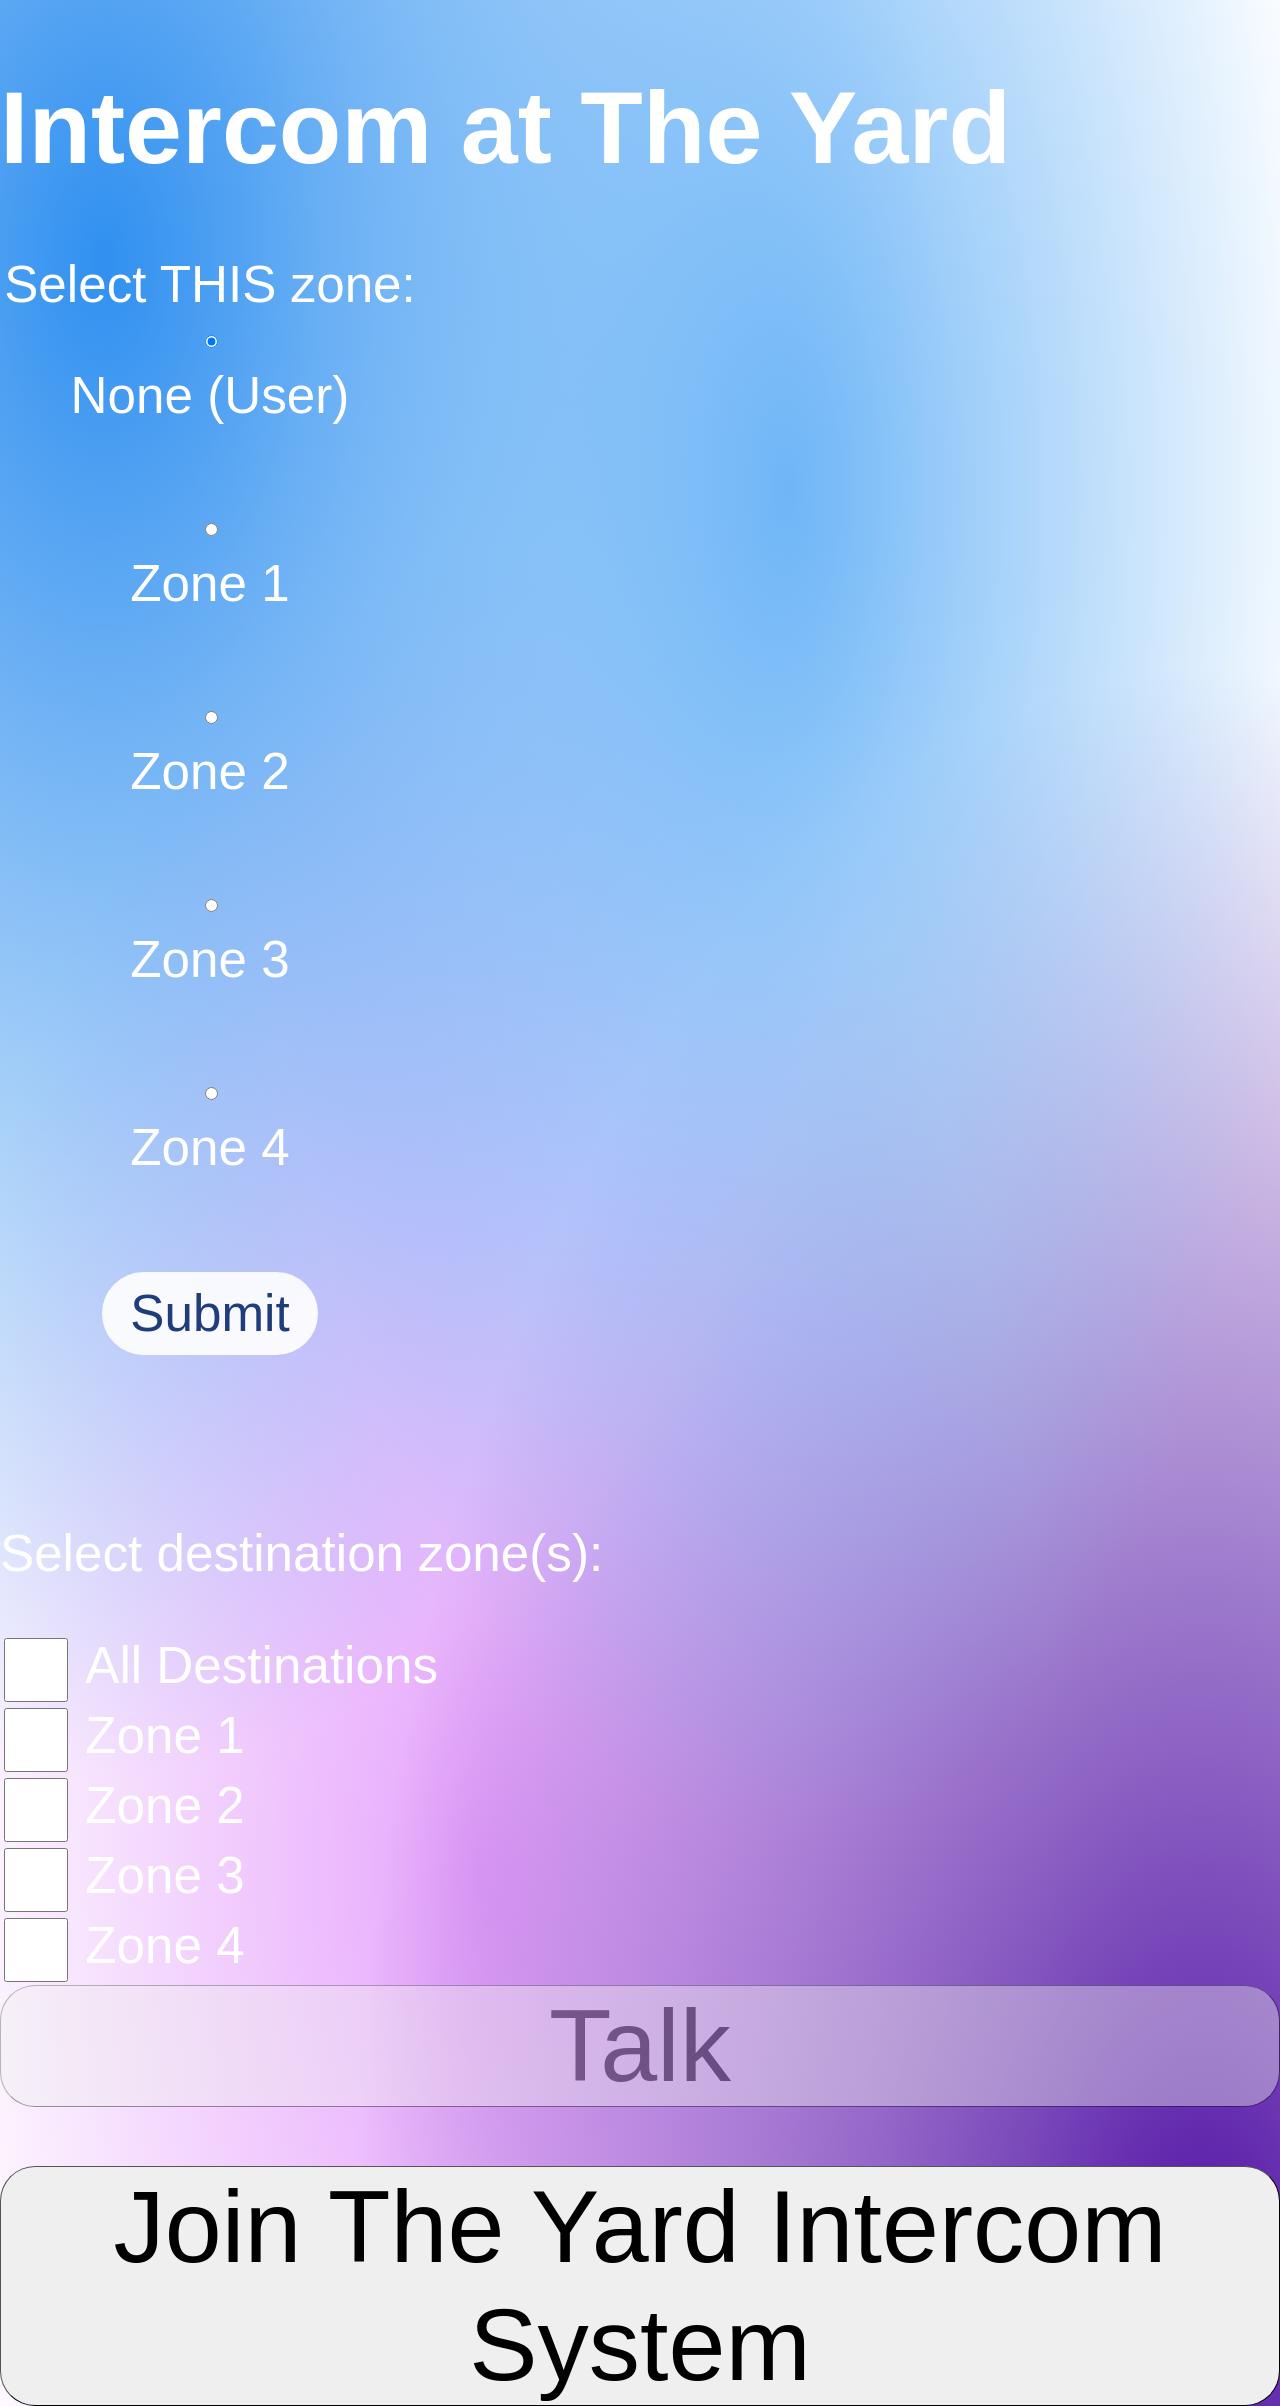
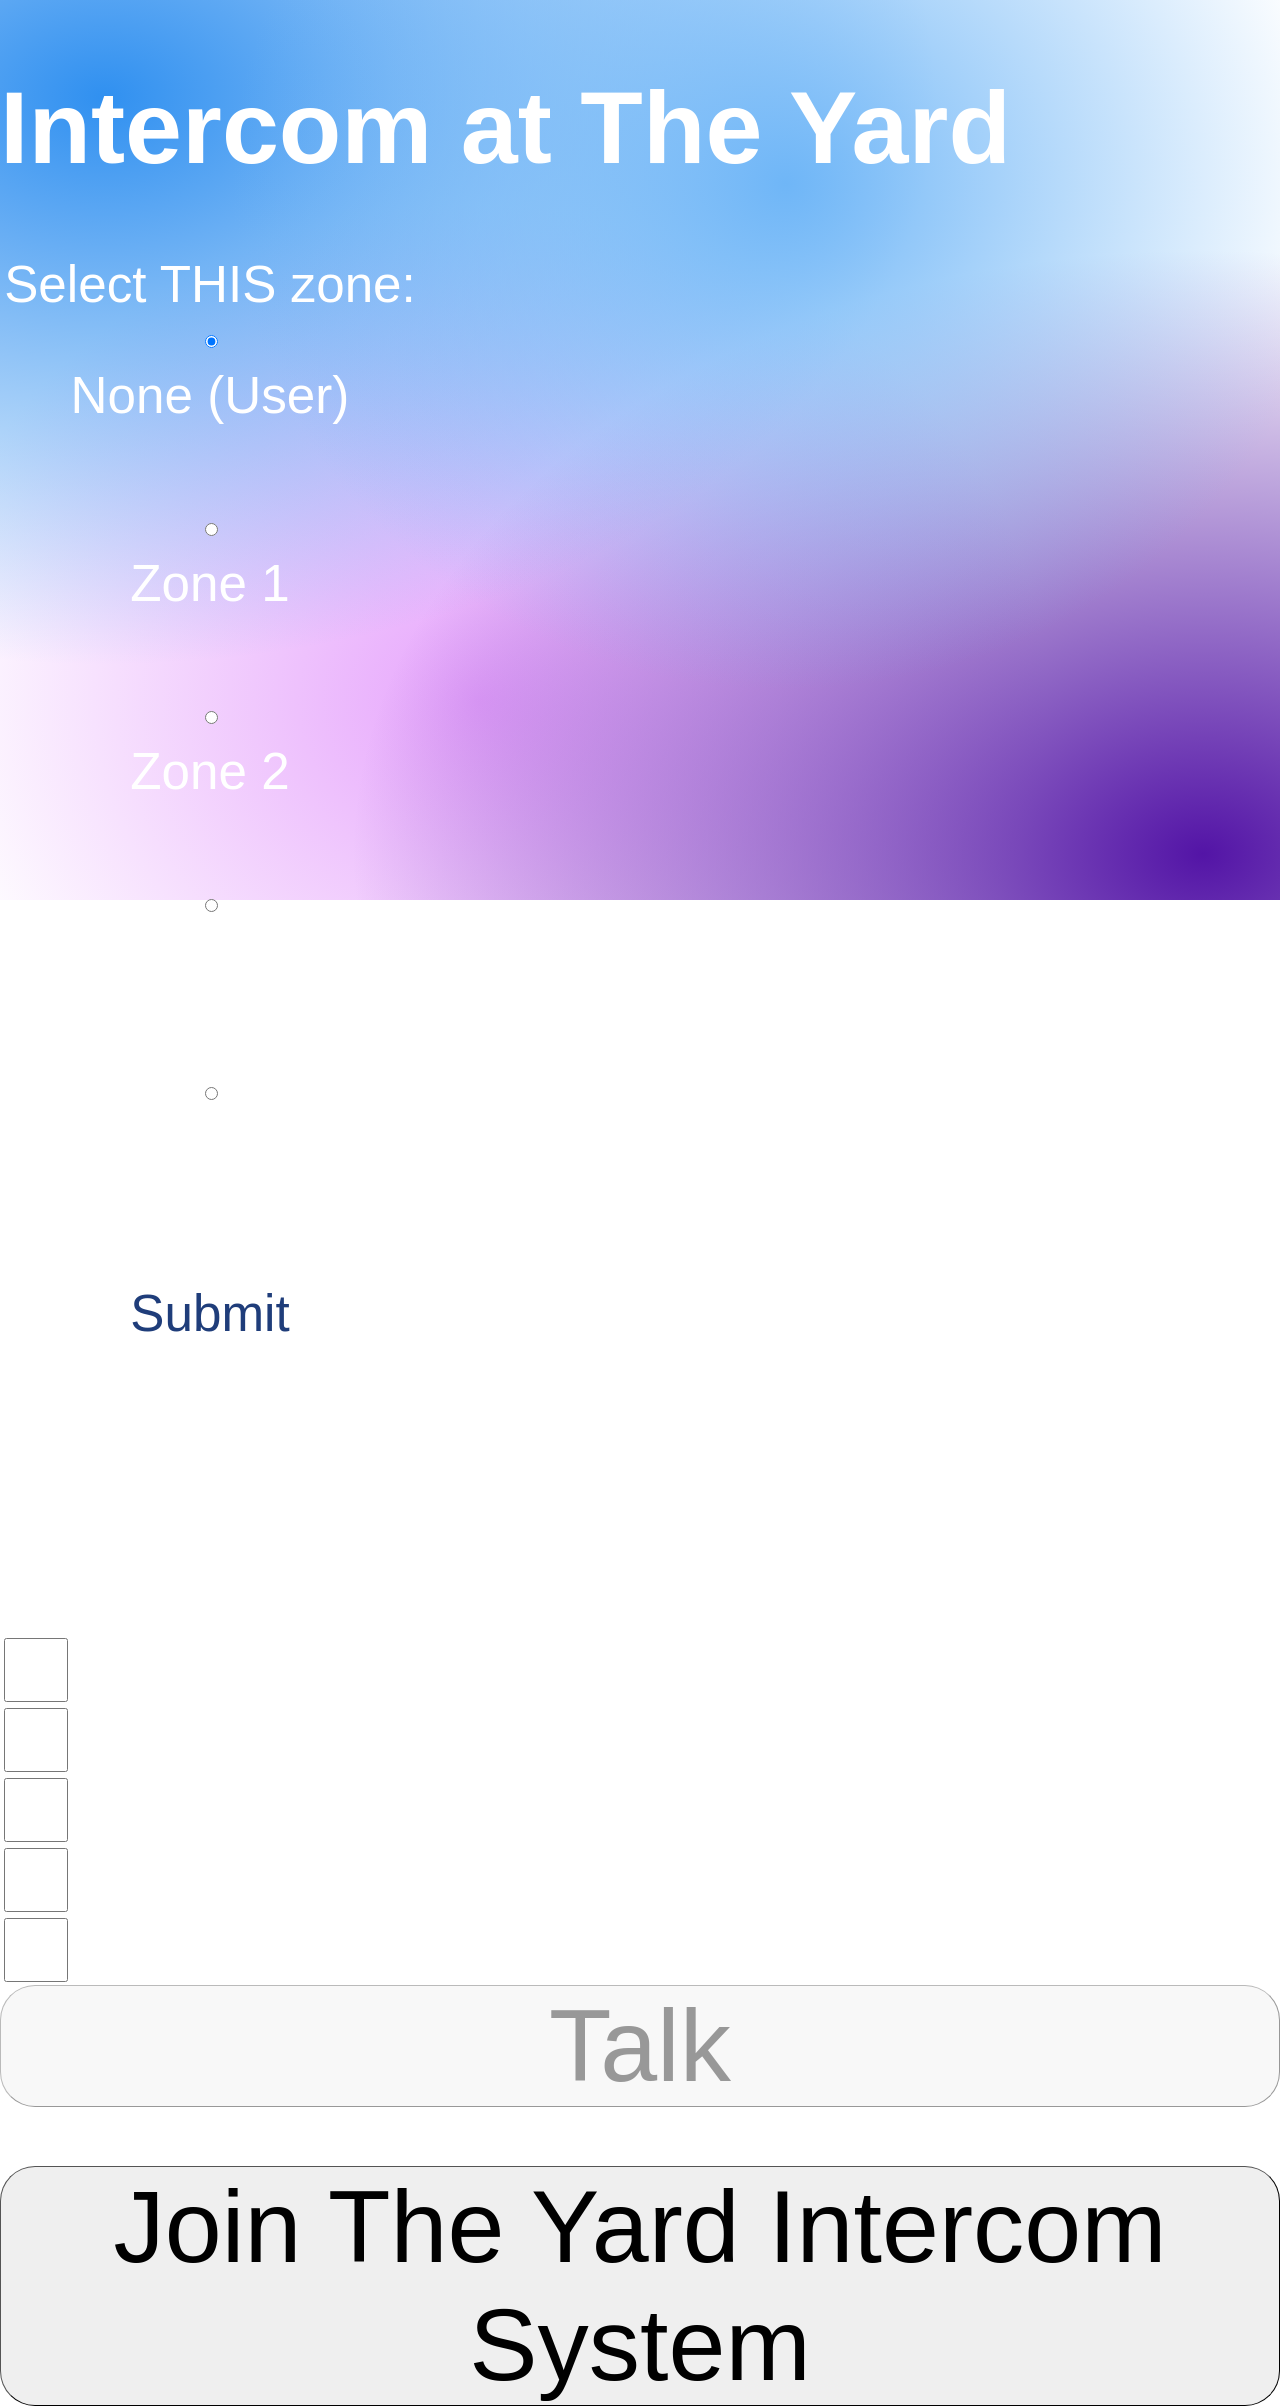

fixed draggable images for ux and blank space at bottom of page

--- a/style.css
+++ b/style.css
@@ -11,6 +11,7 @@ body {
     font-family: 'Montserrat', sans-serif;
     color:white;
     background: radial-gradient(at 61.4% 20.4%, #6FB6F7 0px, transparent 50%), radial-gradient(at 8.1% 10.8%, #3090F0 0px, transparent 50%), radial-gradient(at 94% 94.9%, #5314A6 0px, transparent 50%), radial-gradient(at 37.4% 77.7%, #E6A4FC 0px, transparent 50%) #FFFFFF;
+    background-attachment: fixed;
     mix-blend-mode: var(--_gradient-blend-mode);
 }
 
@@ -123,12 +124,15 @@ h2 {
 
 #config {
     flex-grow: 1;
-    display: flex;
+    display: none;
     flex-direction: column;
     align-items: center;
     justify-content: center;
     gap: 20px;
-    visibility: hidden;
+}
+
+#config.isOpen {
+    display: flex;
 }
 
 #zoneForm {
@@ -203,10 +207,6 @@ label {
   display: inline-block;
 }
 
-#modal {
-    visibility: hidden;
-}
-
 button {
     font-size: 8vw;
     display: flex;
@@ -254,4 +254,14 @@ input[type="submit"] {
     font-size: 12px;
     opacity: 0.4;
     margin-top: 20px;
+}
+
+img,
+.no-drag {
+	-webkit-user-drag: none;
+	user-drag: none;
+	-webkit-user-select: none;
+	-moz-user-select: none;
+	-ms-user-select: none;
+	user-select: none;
 }
